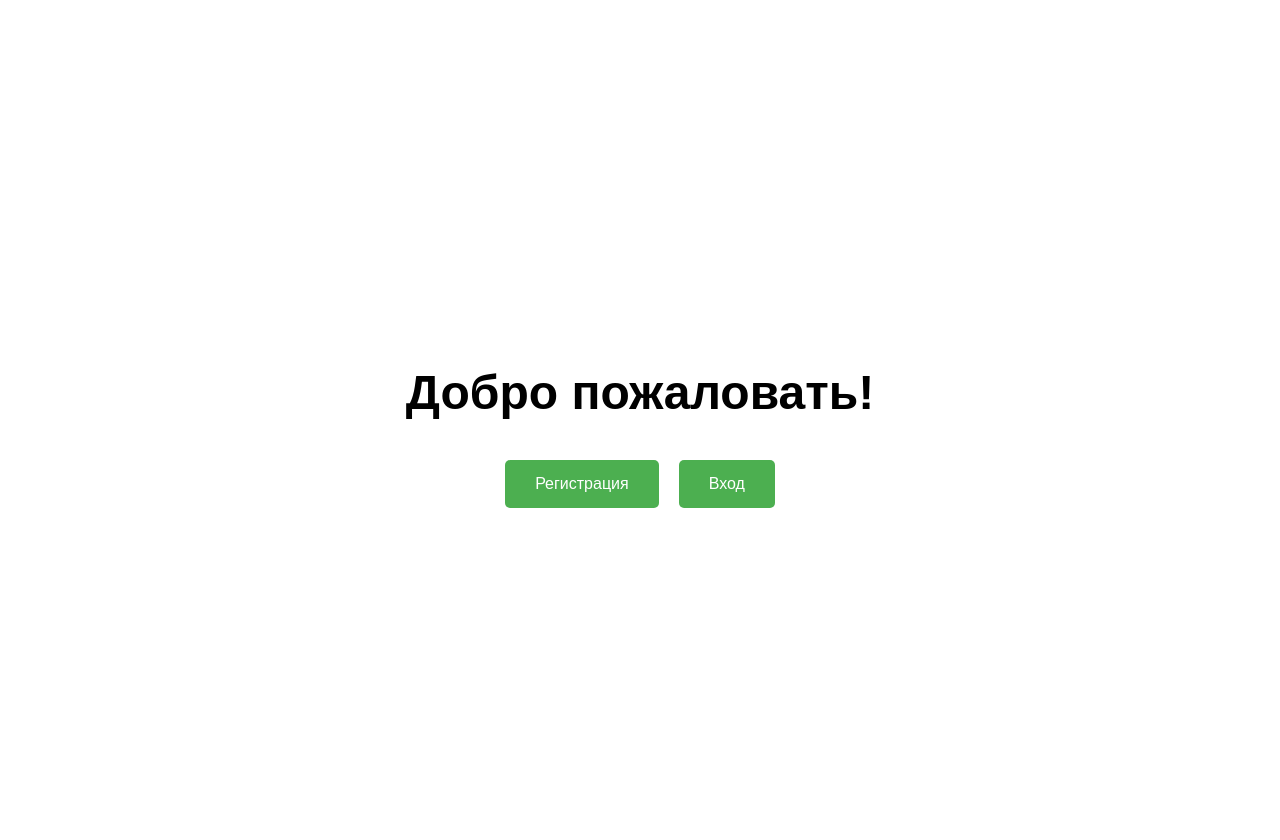
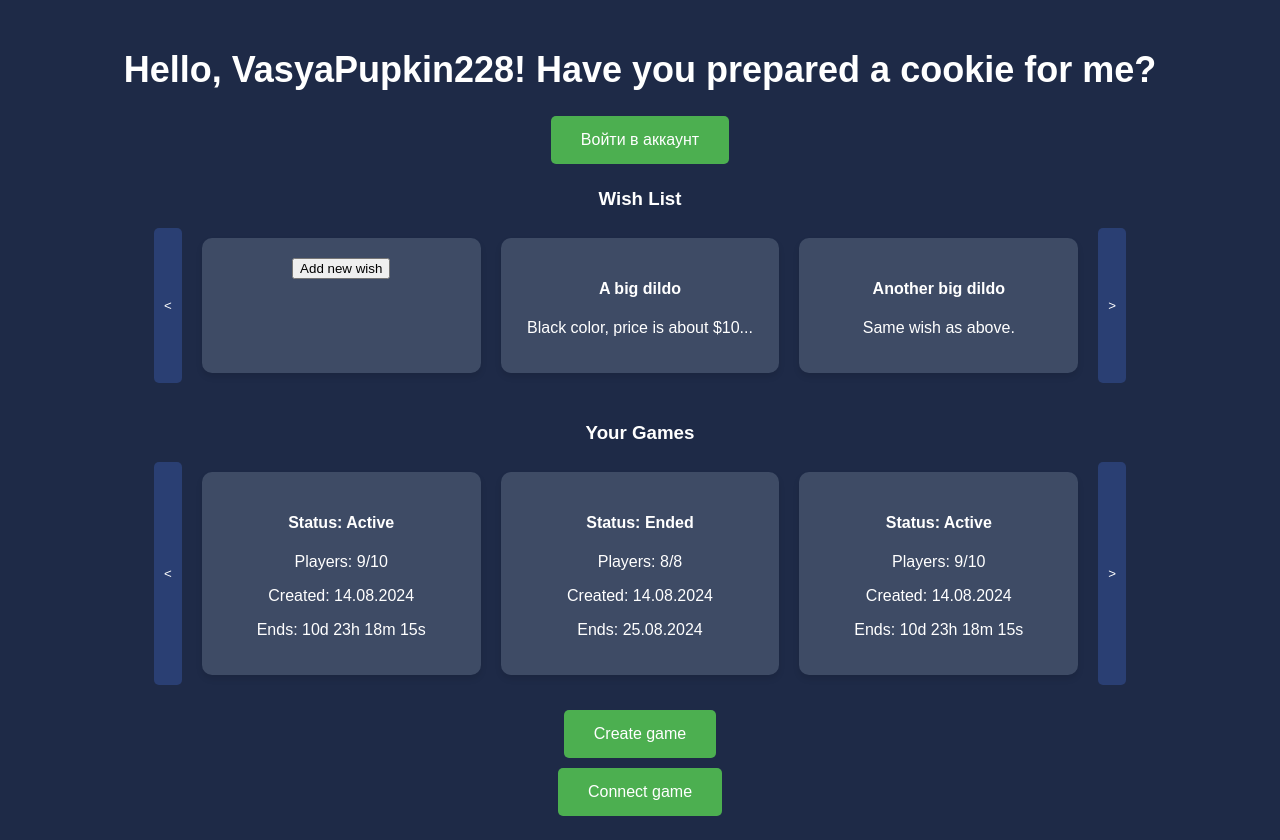
Before and after one commit to aaarono/SecretSantaWebApp, a React (Create React App) app in the folder react-frontend/: page / in a window 1280 px wide. Built offline with nearby package versions, Linux system fonts and the light colour scheme.

Commit message:
react - base main page

```diff
--- a/react-frontend/src/App.js
+++ b/react-frontend/src/App.js
@@ -3,13 +3,15 @@ import { Routes, Route } from 'react-router-dom';
 import Home from './components/Home';
 import Register from './components/Register';
 import Login from './components/Login';
+import MainPage from './components/MainPage/MainPage';
 
 function App() {
   return (
     <Routes>
-      <Route path="/" element={<Home />} />
+      <Route path="/" element={<MainPage />} />
       <Route path="/register" element={<Register />} />
       <Route path="/login" element={<Login />} />
+      <Route path="/auth" element={<Home/>}/>
     </Routes>
   );
 }
--- /dev/null
+++ b/react-frontend/src/components/MainPage/GameView.js
@@ -0,0 +1,14 @@
+import React from "react";
+
+const GameView = ({ game }) => {
+  return (
+    <div>
+      <h4>Status: {game.status}</h4>
+      <p>Players: {game.players}</p>
+      <p>Created: {game.created}</p>
+      <p>Ends: {game.ends}</p>
+    </div>
+  );
+};
+
+export default GameView;
--- /dev/null
+++ b/react-frontend/src/components/MainPage/MainPage.js
@@ -0,0 +1,55 @@
+import React from "react";
+import WishView from "./WishView";
+import GameView from "./GameView";
+import Slider from "../containers/Slider";
+import { useNavigate } from 'react-router-dom';
+import '../../index.css';
+
+const MainPage = () => {
+  const navigate = useNavigate();
+
+  const wishes = [
+    { id: 1, text: "Add new wish" }, // Кнопка для добавления желания
+    { id: 2, text: "A big dildo", description: "Black color, price is about $10..." },
+    { id: 3, text: "Another big dildo", description: "Same wish as above." },
+    { id: 4, text: "Another big dildo", description: "Same wish as above." },
+  ];
+
+  const games = [
+    { id: 1, status: "Active", players: "9/10", created: "14.08.2024", ends: "10d 23h 18m 15s" },
+    { id: 2, status: "Ended", players: "8/8", created: "14.08.2024", ends: "25.08.2024" },
+    { id: 3, status: "Active", players: "9/10", created: "14.08.2024", ends: "10d 23h 18m 15s" },
+    { id: 4, status: "Active", players: "9/10", created: "14.08.2024", ends: "10d 23h 18m 15s" },
+  ];
+
+  return (
+    <div className="container">
+      <h2 className="header">Hello, VasyaPupkin228! Have you prepared a cookie for me?</h2>
+
+      <button onClick={() => navigate('/register')} className="button">Войти в аккаунт</button>
+
+      <div className="slider-container">
+        <h3>Wish List</h3>
+        <Slider>
+          {wishes.map(wish => (
+            <WishView key={wish.id} wish={wish} />
+          ))}
+        </Slider>
+      </div>
+
+      <div className="slider-container">
+        <h3>Your Games</h3>
+        <Slider>
+          {games.map(game => (
+            <GameView key={game.id} game={game} />
+          ))}
+        </Slider>
+      </div>
+
+      <button className="button">Create game</button>
+      <button className="button">Connect game</button>
+    </div>
+  );
+};
+
+export default MainPage;
--- /dev/null
+++ b/react-frontend/src/components/MainPage/WishView.js
@@ -0,0 +1,18 @@
+import React from "react";
+
+const WishView = ({ wish }) => {
+  return (
+    <div>
+      {wish.id === 1 ? (
+        <button>{wish.text}</button> // Кнопка для добавления нового желания
+      ) : (
+        <div>
+          <h4>{wish.text}</h4>
+          <p>{wish.description}</p>
+        </div>
+      )}
+    </div>
+  );
+};
+
+export default WishView;
--- /dev/null
+++ b/react-frontend/src/components/containers/Slider.js
@@ -0,0 +1,37 @@
+import React, { useState } from "react";
+import '../../index.css';
+
+const Slider = ({ children }) => {
+  const [currentIndex, setCurrentIndex] = useState(0);
+
+  const itemsPerPage = 3; // По 3 элемента на слайде
+  const totalItems = children.length;
+
+  const prevSlide = () => {
+    setCurrentIndex((prevIndex) =>
+      prevIndex === 0 ? totalItems - itemsPerPage : prevIndex - 1
+    );
+  };
+
+  const nextSlide = () => {
+    setCurrentIndex((prevIndex) =>
+      prevIndex >= totalItems - itemsPerPage ? 0 : prevIndex + 1
+    );
+  };
+
+  return (
+    <div className="slider">
+      <button onClick={prevSlide} className="slider-button">{"<"}</button>
+      <div className="slider">
+        {children.slice(currentIndex, currentIndex + itemsPerPage).map((child, index) => (
+          <div key={index} className="slider-item">
+            {child}
+          </div>
+        ))}
+      </div>
+      <button onClick={nextSlide} className="slider-button">{">"}</button>
+    </div>
+  );
+};
+
+export default Slider;
--- a/react-frontend/src/index.css
+++ b/react-frontend/src/index.css
@@ -11,3 +11,85 @@ code {
   font-family: source-code-pro, Menlo, Monaco, Consolas, 'Courier New',
     monospace;
 }
+
+body, html {
+  margin: 0;
+  padding: 0;
+  height: 100%;
+  font-family: sans-serif;
+}
+
+.container {
+  display: flex;
+  flex-direction: column;
+  align-items: center;
+  justify-content: center;
+  height: 100vh;
+  background-color: #1e2a47; /* Темно-синий фон */
+  color: white;
+}
+
+.header {
+  font-size: 36px;
+  margin-bottom: 20px;
+  text-align: center;
+}
+
+.slider-container {
+  display: flex;
+  flex-direction: column;
+  align-items: center;
+  width: 80%;
+  margin-bottom: 20px;
+}
+
+.slider {
+  display: flex;
+  justify-content: space-between;
+  width: 100%;
+  overflow: hidden;
+}
+
+.slider-item {
+  width: 30%;
+  background-color: #3e4b65;
+  border-radius: 10px;
+  padding: 20px;
+  margin: 10px;
+  box-shadow: 0px 4px 6px rgba(0, 0, 0, 0.1);
+  text-align: center;
+}
+
+.button {
+  background-color: #2a3f73;
+  color: white;
+  padding: 10px 20px;
+  border: none;
+  border-radius: 5px;
+  cursor: pointer;
+  margin: 5px;
+}
+
+.button:hover {
+  background-color: #4a5d8f;
+}
+
+.slider-buttons {
+  display: flex;
+  justify-content: center;
+  margin-top: 10px;
+}
+
+.slider-button {
+  background-color: #2a3f73;
+  color: white;
+  padding: 10px;
+  margin: 0 10px;
+  border: none;
+  border-radius: 5px;
+  cursor: pointer;
+}
+
+.slider-button:hover {
+  background-color: #4a5d8f;
+}
```
